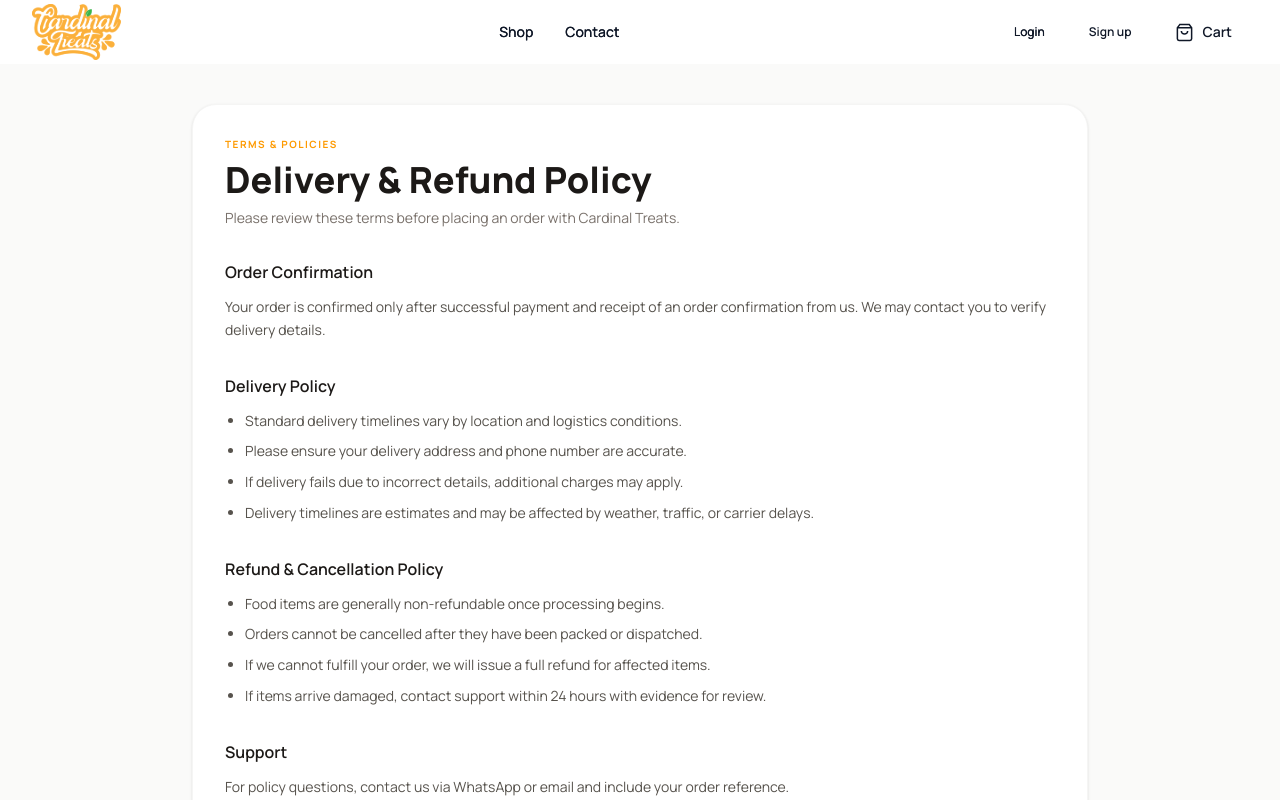
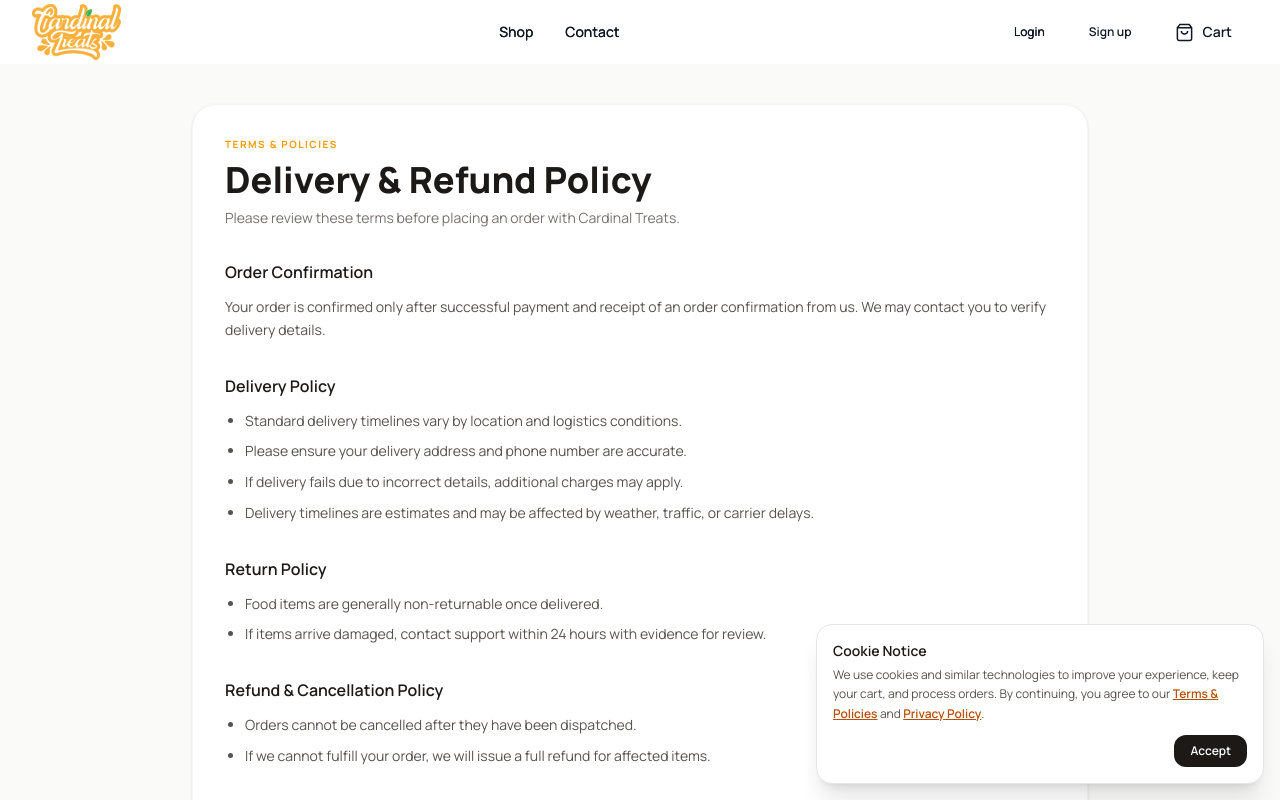
Before and after one commit to codeOT/Cardinaltreats, a Next.js app: page /policies in a window 1280 px wide. Shown: the top 800 px of the page. Built offline with nearby package versions, Linux system fonts and the light colour scheme; no server answers; the database is empty.

Commit message:
cookies policy added

```diff
--- a/app/api/auth/forgot-password/route.ts
+++ b/app/api/auth/forgot-password/route.ts
@@ -2,6 +2,7 @@ import { NextRequest, NextResponse } from "next/server";
 import crypto from "crypto";
 import { getCollection } from "@/lib/db";
 import { sendPasswordResetCodeEmail } from "@/lib/email";
+import { applyRateLimit } from "@/lib/rate-limit";
 import type { ObjectId } from "mongodb";
 
 interface DBUser {
@@ -24,6 +25,9 @@ function hashCode(code: string) {
 }
 
 export async function POST(req: NextRequest) {
+  const limited = applyRateLimit(req, "auth-forgot-password", 5, 15 * 60 * 1000);
+  if (limited) return limited;
+
   try {
     const { email } = await req.json();
     const normalized = String(email || "").trim().toLowerCase();
--- a/app/api/auth/reset-password/route.ts
+++ b/app/api/auth/reset-password/route.ts
@@ -2,6 +2,7 @@ import { NextRequest, NextResponse } from "next/server";
 import crypto from "crypto";
 import { hash } from "bcryptjs";
 import { getCollection } from "@/lib/db";
+import { applyRateLimit } from "@/lib/rate-limit";
 import type { ObjectId } from "mongodb";
 
 interface DBUser {
@@ -19,6 +20,9 @@ function hashCode(code: string) {
 }
 
 export async function POST(req: NextRequest) {
+  const limited = applyRateLimit(req, "auth-reset-password", 10, 15 * 60 * 1000);
+  if (limited) return limited;
+
   try {
     const { email, code, newPassword } = await req.json();
     const normalized = String(email || "").trim().toLowerCase();
--- a/app/api/auth/signup/route.ts
+++ b/app/api/auth/signup/route.ts
@@ -1,6 +1,7 @@
 import { NextRequest, NextResponse } from "next/server";
 import { hash } from "bcryptjs";
 import { getCollection } from "@/lib/db";
+import { applyRateLimit } from "@/lib/rate-limit";
 import type { ObjectId } from "mongodb";
 
 interface DBUser {
@@ -14,6 +15,9 @@ interface DBUser {
 }
 
 export async function POST(req: NextRequest) {
+  const limited = applyRateLimit(req, "auth-signup", 10, 15 * 60 * 1000);
+  if (limited) return limited;
+
   try {
     const { name, email, password } = await req.json();
 
--- a/app/api/orders/checkout/route.ts
+++ b/app/api/orders/checkout/route.ts
@@ -1,11 +1,15 @@
-import { NextResponse } from "next/server";
+import { NextRequest, NextResponse } from "next/server";
 import { getServerSession } from "next-auth";
 import { authOptions } from "@/lib/auth";
 import { createOrder } from "@/lib/orders";
 import { getCollection } from "@/lib/db";
+import { applyRateLimit } from "@/lib/rate-limit";
 import type { Coupon, DeliveryAddress, OrderItem, Product } from "@/types";
 
-export async function POST(req: Request) {
+export async function POST(req: NextRequest) {
+  const limited = applyRateLimit(req, "orders-checkout", 20, 15 * 60 * 1000);
+  if (limited) return limited;
+
   const session = await getServerSession(authOptions);
   const body = await req.json().catch(() => null);
   const items = (body?.items || []) as OrderItem[];
--- a/app/api/orders/confirm/route.ts
+++ b/app/api/orders/confirm/route.ts
@@ -1,10 +1,14 @@
-import { NextResponse } from "next/server";
+import { NextRequest, NextResponse } from "next/server";
 import { getCollection } from "@/lib/db";
 import type { DBOrder } from "@/lib/orders";
 import { findOrderByReference } from "@/lib/orders";
 import { sendOrderConfirmation } from "@/lib/email";
+import { applyRateLimit } from "@/lib/rate-limit";
 
-export async function POST(req: Request) {
+export async function POST(req: NextRequest) {
+  const limited = applyRateLimit(req, "orders-confirm", 30, 15 * 60 * 1000);
+  if (limited) return limited;
+
   const body = await req.json().catch(() => null);
   const reference = String(body?.reference || "").trim();
   if (!reference) {
--- /dev/null
+++ b/app/components/ui/CookieConsent.tsx
@@ -0,0 +1,59 @@
+"use client";
+
+import { useEffect, useState } from "react";
+import Link from "next/link";
+
+const CONSENT_KEY = "ct_cookie_consent_v1";
+
+export function CookieConsent() {
+  const [visible, setVisible] = useState(false);
+
+  useEffect(() => {
+    try {
+      const saved = window.localStorage.getItem(CONSENT_KEY);
+      if (!saved) setVisible(true);
+    } catch {
+      setVisible(true);
+    }
+  }, []);
+
+  const accept = () => {
+    try {
+      window.localStorage.setItem(CONSENT_KEY, "accepted");
+    } catch {
+      // ignore storage issues
+    }
+    setVisible(false);
+  };
+
+  if (!visible) return null;
+
+  return (
+    <div className="fixed left-4 right-4 bottom-4 z-[160] md:left-auto md:right-4 md:max-w-md">
+      <div className="bg-white border border-stone-200 shadow-xl rounded-2xl p-4">
+        <p className="text-sm font-semibold text-stone-900 mb-1">Cookie Notice</p>
+        <p className="text-xs text-stone-600 leading-relaxed">
+          We use cookies and similar technologies to improve your experience, keep your cart,
+          and process orders. By continuing, you agree to our{" "}
+          <Link href="/policies" className="text-amber-700 font-semibold underline">
+            Terms & Policies
+          </Link>{" "}
+          and{" "}
+          <Link href="/privacy-policy" className="text-amber-700 font-semibold underline">
+            Privacy Policy
+          </Link>
+          .
+        </p>
+        <div className="mt-3 flex justify-end">
+          <button
+            type="button"
+            onClick={accept}
+            className="px-4 py-2 rounded-xl bg-stone-900 hover:bg-stone-700 text-white text-xs font-semibold"
+          >
+            Accept
+          </button>
+        </div>
+      </div>
+    </div>
+  );
+}
--- a/app/layout.tsx
+++ b/app/layout.tsx
@@ -1,6 +1,7 @@
 import type { Metadata } from "next";
 import Providers from "@/app/auth/Sessionwrapper";
 import { LayoutWrapper } from "@/app/components/LayoutWrapper";
+import { CookieConsent } from "@/app/components/ui/CookieConsent";
 import "./globals.css";
 
 export const metadata: Metadata = {
@@ -30,6 +31,7 @@ export default function RootLayout({ children }: { children: React.ReactNode })
         <Providers>
           <LayoutWrapper>
             {children}
+            <CookieConsent />
           </LayoutWrapper>
         </Providers>
       </body>
--- a/app/policies/page.tsx
+++ b/app/policies/page.tsx
@@ -2,8 +2,8 @@
 
 import { useState } from "react";
 import { Navbar } from "@/app/components/layout/Navbar";
-import { Footer } from "@/app/components/layout/Footer";
-import { CartSidebar } from "@/app/components/cart/CartSidebar";
+// import { Footer } from "@/app/components/layout/Footer";
+// import { CartSidebar } from "@/app/components/cart/CartSidebar";
 import Link from "next/link";
 
 export default function PoliciesPage() {
@@ -46,12 +46,20 @@ export default function PoliciesPage() {
           </section>
 
           <section className="space-y-3">
+            <h2 className="font-semibold text-stone-900">Return Policy</h2>
+            <ul className="text-sm text-stone-600 leading-relaxed list-disc pl-5 space-y-2">
+              <li>Food items are generally non-returnable once delivered.</li>
+                <li>If items arrive damaged, contact support within 24 hours with evidence for review.</li>
+
+
+            </ul>
+          </section>
+          <section className="space-y-3">
             <h2 className="font-semibold text-stone-900">Refund & Cancellation Policy</h2>
             <ul className="text-sm text-stone-600 leading-relaxed list-disc pl-5 space-y-2">
-              <li>Food items are generally non-refundable once processing begins.</li>
-              <li>Orders cannot be cancelled after they have been packed or dispatched.</li>
+              <li>Orders cannot be cancelled after they have been dispatched.</li>
               <li>If we cannot fulfill your order, we will issue a full refund for affected items.</li>
-              <li>If items arrive damaged, contact support within 24 hours with evidence for review.</li>
+
             </ul>
           </section>
 
--- /dev/null
+++ b/lib/rate-limit.ts
@@ -0,0 +1,49 @@
+import { NextRequest, NextResponse } from "next/server";
+
+type Bucket = {
+  count: number;
+  resetAt: number;
+};
+
+const buckets = new Map<string, Bucket>();
+
+function getClientIp(req: NextRequest): string {
+  const forwardedFor = req.headers.get("x-forwarded-for");
+  if (forwardedFor) {
+    return forwardedFor.split(",")[0]?.trim() || "unknown";
+  }
+  return req.headers.get("x-real-ip") || "unknown";
+}
+
+export function applyRateLimit(
+  req: NextRequest,
+  keyPrefix: string,
+  limit: number,
+  windowMs: number
+): NextResponse | null {
+  const now = Date.now();
+  const ip = getClientIp(req);
+  const key = `${keyPrefix}:${ip}`;
+  const current = buckets.get(key);
+
+  if (!current || current.resetAt <= now) {
+    buckets.set(key, { count: 1, resetAt: now + windowMs });
+    return null;
+  }
+
+  current.count += 1;
+  if (current.count <= limit) {
+    return null;
+  }
+
+  const retryAfter = Math.max(1, Math.ceil((current.resetAt - now) / 1000));
+  return NextResponse.json(
+    { error: "Too many requests. Please try again later." },
+    {
+      status: 429,
+      headers: {
+        "Retry-After": String(retryAfter),
+      },
+    }
+  );
+}
--- /dev/null
+++ b/proxy.ts
@@ -0,0 +1,45 @@
+import { NextResponse } from "next/server";
+import type { NextRequest } from "next/server";
+
+const csp = [
+  "default-src 'self'",
+  "base-uri 'self'",
+  "frame-ancestors 'none'",
+  "object-src 'none'",
+  "img-src 'self' data: blob: https:",
+  "font-src 'self' data: https:",
+  "style-src 'self' 'unsafe-inline' https:",
+  "script-src 'self' 'unsafe-inline' 'unsafe-eval' https:",
+  "connect-src 'self' https: wss:",
+  "form-action 'self'",
+  "upgrade-insecure-requests",
+].join("; ");
+
+export function proxy(req: NextRequest) {
+  const response = NextResponse.next();
+  const isHttps = req.nextUrl.protocol === "https:";
+
+  response.headers.set("X-Frame-Options", "DENY");
+  response.headers.set("X-Content-Type-Options", "nosniff");
+  response.headers.set("Referrer-Policy", "strict-origin-when-cross-origin");
+  response.headers.set(
+    "Permissions-Policy",
+    "camera=(), microphone=(), geolocation=(), payment=()"
+  );
+  response.headers.set("Cross-Origin-Opener-Policy", "same-origin");
+  response.headers.set("Cross-Origin-Resource-Policy", "same-origin");
+  response.headers.set("Content-Security-Policy", csp);
+
+  if (isHttps) {
+    response.headers.set(
+      "Strict-Transport-Security",
+      "max-age=31536000; includeSubDomains; preload"
+    );
+  }
+
+  return response;
+}
+
+export const config = {
+  matcher: ["/((?!_next/static|_next/image|favicon.ico).*)"],
+};
```
